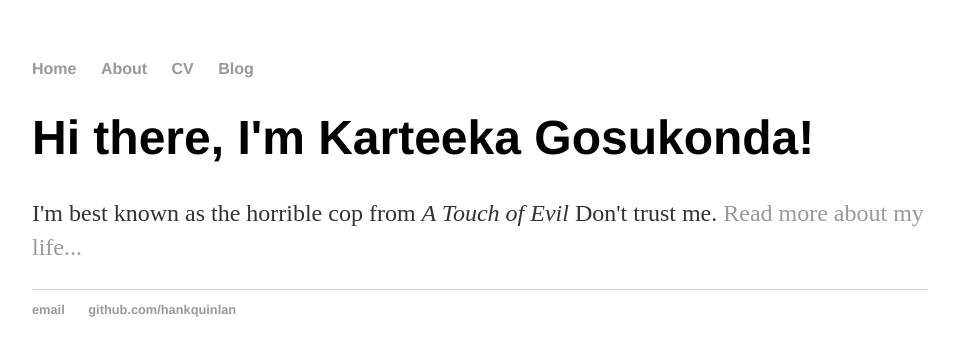
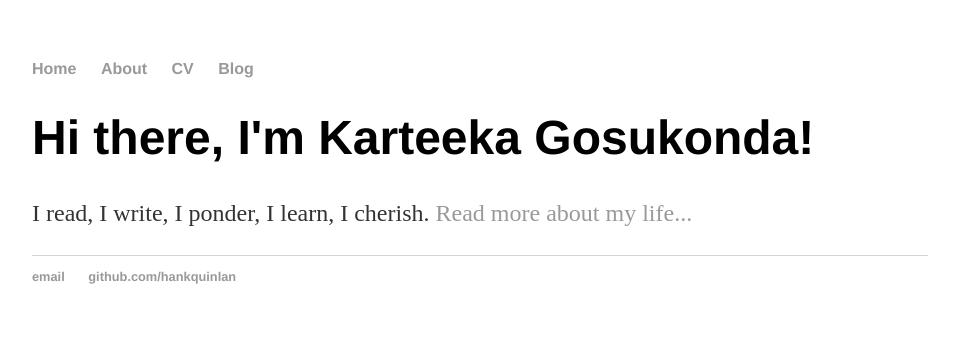
Before and after one commit to karteekag/karteekag.github.io, a Jekyll site: the page built from index.html, in a window 1280 px wide. Shown: the top 356 px of the page, without its empty margins (160-1119 px from the left). Built offline with Jekyll 4.4.1, drawn with Linux system fonts in a browser that asks for light colours.

Commit message:
Update index.html
made changes to index.html after introducing Jekyll layout.

```diff
--- a/index.html
+++ b/index.html
@@ -1,30 +1,8 @@
-<!DOCTYPE html>
-<html>
-	<head>
-		<title>Karteeka Gosukonda</title>
-		<!-- link to main stylesheet -->
-		<link rel="stylesheet" type="text/css" href="/css/main.css">
-	</head>
-	<body>
-		<nav>
-    		<ul>
-        		<li><a href="/">Home</a></li>
-	        	<li><a href="/about">About</a></li>
-        		<li><a href="/cv">CV</a></li>
-        		<li><a href="/blog">Blog</a></li>
-    		</ul>
-		</nav>
-		<div class="container">
-    		<div class="blurb">
-        		<h1>Hi there, I'm Karteeka Gosukonda!</h1>
-				<p>I'm best known as the horrible cop from <em>A Touch of Evil</em> Don't trust me. <a href="/about">Read more about my life...</a></p>
-    		</div><!-- /.blurb -->
-		</div><!-- /.container -->
-		<footer>
-    		<ul>
-        		<li><a href="mailto:karteeka.gosukonda@gmail.com">email</a></li>
-        		<li><a href="https://github.com/karteekag">github.com/hankquinlan</a></li>
-			</ul>
-		</footer>
-	</body>
-</html>
+---
+layout: default
+title: Karteeka Gosukonda
+---
+<div class="blurb">
+	<h1>Hi there, I'm Karteeka Gosukonda!</h1>
+	<p>I read, I write, I ponder, I learn, I cherish. <a href="/about">Read more about my life...</a></p>
+</div><!-- /.blurb -->
```
